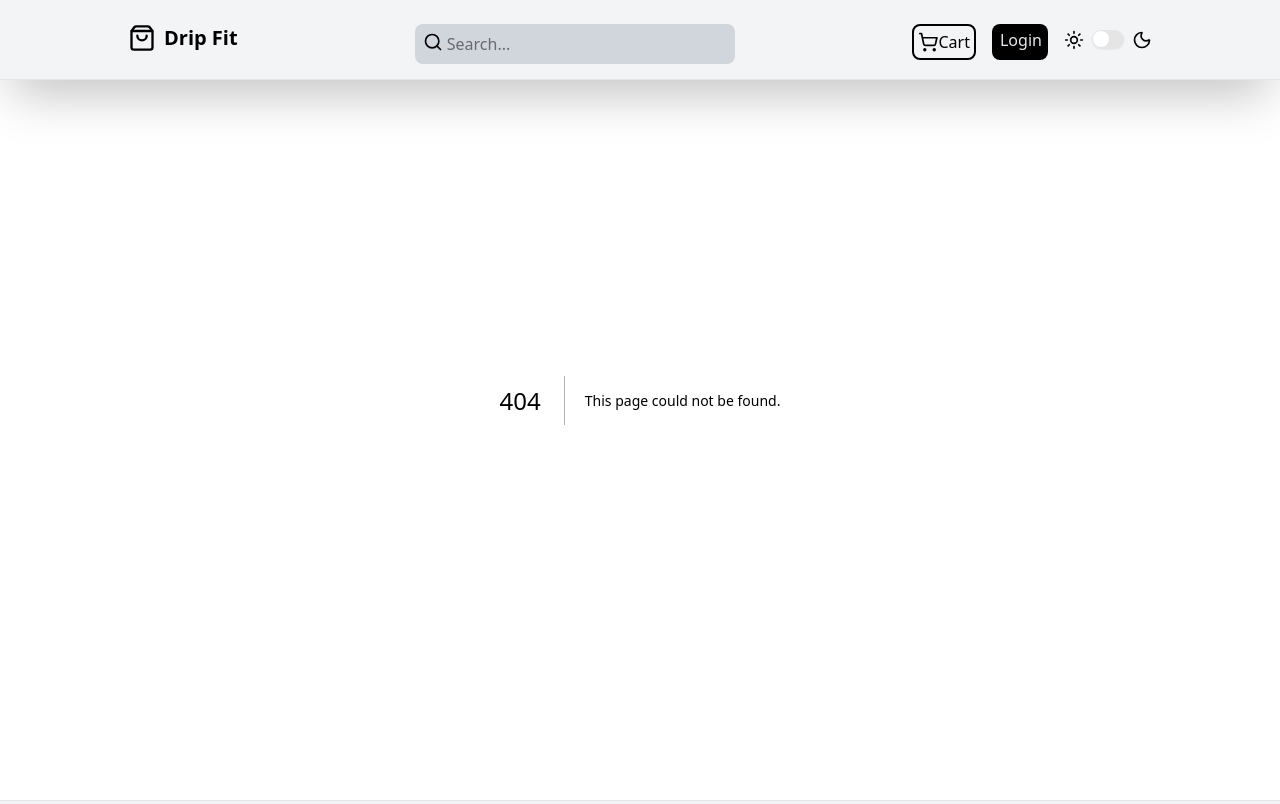
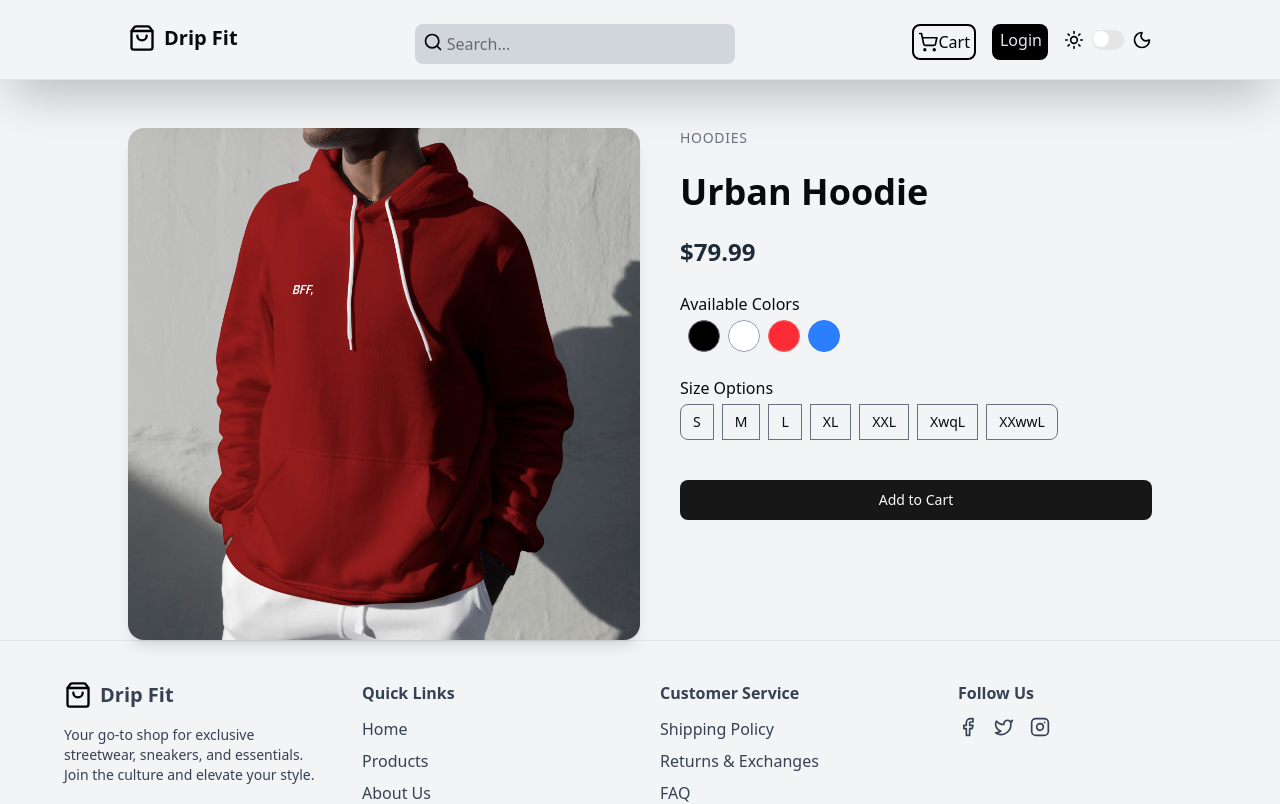
Before and after one commit to AhmedAyman911/drip-fit, a Next.js app: page /products/1 in a window 1280 px wide. Before the commit this address had no page. Shown: the top 804 px of the page. Built offline with nearby package versions, Linux system fonts and the light colour scheme.

Commit message:
add product page

```diff
--- /dev/null
+++ b/app/products/[id]/page.tsx
@@ -0,0 +1,67 @@
+import { Item } from "@/types/ItemTypes";
+import { items } from "@/lib/items";
+
+import Image from "next/image";
+import ColorsToggle from "@/components/colors";
+import SizeToggle from "@/components/Sizes";
+
+import { Button } from "@/components/ui/button"
+
+export default async function ItemPage({ params }: { params: Promise<{ id: Item["id"] }> }) {
+    const { id } = await params;
+    const item = items.find((i) => i.id === id);
+
+    if (!item) {
+        return <p className="p-32">Item not found</p>;
+    }
+
+    return (
+        <div className="flex flex-col md:flex-row gap-10 px-6 md:px-32 pt-32 pb-10 md:pb-0">
+            <div className="relative w-full md:w-1/2 flex items-center justify-center">
+                <div className="relative w-[300px] h-[300] md:w-lg md:h-[512px] aspect-square">
+                    <Image
+                        src={item.imgSrc}
+                        alt={item.title}
+                        fill
+                        className="object-cover object-top rounded-2xl shadow-lg"
+                    />
+                </div>
+            </div>
+
+            <div className="flex flex-col gap-4 md:gap-6 md:w-1/2">
+                <span className="text-sm text-gray-500 uppercase tracking-wider">
+                    {item.category}
+                </span>
+
+                <h1 className="text-3xl md:text-4xl font-bold">{item.title}</h1>
+
+                {item.isOnSale ? (
+                    <div className="flex items-center gap-3">
+                        <span className="text-lg font-semibold text-gray-400 line-through">
+                            ${item.price}
+                        </span>
+                        <span className="text-2xl font-bold text-red-500">
+                            ${item.salePrice}
+                        </span>
+                    </div>
+                ) : (
+                    <div className="text-2xl font-bold text-gray-800 dark:text-gray-200">${item.price}</div>
+                )}
+
+                <div>
+                    <p className="font-medium mb-1">Available Colors</p>
+                    <ColorsToggle />
+                </div>
+
+                <div>
+                    <p className="font-medium mb-1">Size Options</p>
+                    <SizeToggle />
+                </div>
+
+                <Button className="mt-4 w-full sm:w-auto" size="lg">
+                    Add to Cart
+                </Button>
+            </div>
+        </div>
+    );
+}
--- a/components/ItemCard.tsx
+++ b/components/ItemCard.tsx
@@ -6,7 +6,7 @@ export default function ItemCard({ item }: { item: Item }) {
   return (
     <Link href={`/products/${item.id}`} className="flex flex-col md:w-80 w-64">
       <div className="relative aspect-square overflow-hidden">
-        <Image alt="item img" src={item.imgSrc} fill className="object-cover rounded-2xl" />
+        <Image alt="item img" src={item.imgSrc} fill className="object-cover object-top rounded-2xl" />
         {item.isOnSale && (
           <span className="absolute top-3 right-3 bg-red-600 text-white text-xs font-bold px-2 py-1 rounded-2xl">
             Sale
--- a/components/ItemsGrid.tsx
+++ b/components/ItemsGrid.tsx
@@ -1,92 +1,7 @@
 import ItemCard from "@/components/ItemCard";
 import { HTMLAttributes } from "react";
 
-const items = [
-  {
-    id: 1,
-    title: "Urban Hoodie",
-    price: 79.99,
-    imgSrc: "/hoodie.jpg",
-    isOnSale: false,
-    category: "Hoodies",
-  },
-  {
-    id: 2,
-    title: "Retro Sneakers",
-    price: 129.99,
-    salePrice: 99.99,
-    imgSrc: "/shoes.jpg",
-    isOnSale: true,
-    category: "Shoes",
-  },
-  {
-    id: 3,
-    title: "Denim Jacket",
-    price: 149.99,
-    imgSrc: "/jacket.jpg",
-    isOnSale: false,
-    category: "Jackets",
-  },
-  {
-    id: 4,
-    title: "Vintage Leather Boots",
-    price: 189.99,
-    salePrice: 149.99,
-    imgSrc: "/leather-boots.jpg",
-    isOnSale: true,
-    category: "Footwear",
-  },
-  {
-    id: 5,
-    title: "Classic Beanie",
-    price: 29.99,
-    imgSrc: "/beanie.jpg",
-    isOnSale: false,
-    category: "Accessories",
-  },
-  {
-    id: 6,
-    title: "Denim Jacket",
-    price: 149.99,
-    imgSrc: "/jacket.jpg",
-    isOnSale: false,
-    category: "Jackets",
-  },
-  {
-    id: 7,
-    title: "Urban Hoodie",
-    price: 79.99,
-    imgSrc: "/hoodie.jpg",
-    isOnSale: false,
-    category: "Hoodies",
-  },
-  {
-    id: 8,
-    title: "Vintage Leather Boots",
-    price: 189.99,
-    salePrice: 149.99,
-    imgSrc: "/leather-boots.jpg",
-    isOnSale: true,
-    category: "Footwear",
-  },
-  {
-    id: 9,
-    title: "Classic Beanie",
-    price: 29.99,
-    imgSrc: "/beanie.jpg",
-    isOnSale: false,
-    category: "Accessories",
-  },
-  {
-    id: 10,
-    title: "Vintage Leather Boots",
-    price: 189.99,
-    salePrice: 149.99,
-    imgSrc: "/leather-boots.jpg",
-    isOnSale: true,
-    category: "Footwear",
-  },
-];
+import { items } from "@/lib/items";
 
 interface ItemsGridProps extends HTMLAttributes<HTMLDivElement> {
   title: string;
--- /dev/null
+++ b/lib/items.ts
@@ -0,0 +1,86 @@
+export const items = [
+  {
+    id: "1",
+    title: "Urban Hoodie",
+    price: 79.99,
+    imgSrc: "/hoodie.jpg",
+    isOnSale: false,
+    category: "Hoodies",
+  },
+  {
+    id: "2",
+    title: "Retro Sneakers",
+    price: 129.99,
+    salePrice: 99.99,
+    imgSrc: "/shoes.jpg",
+    isOnSale: true,
+    category: "Shoes",
+  },
+  {
+    id: "3",
+    title: "Denim Jacket",
+    price: 149.99,
+    imgSrc: "/jacket.jpg",
+    isOnSale: false,
+    category: "Jackets",
+  },
+  {
+    id: "4",
+    title: "Vintage Leather Boots",
+    price: 189.99,
+    salePrice: 149.99,
+    imgSrc: "/leather-boots.jpg",
+    isOnSale: true,
+    category: "Footwear",
+  },
+  {
+    id: "5",
+    title: "Classic Beanie",
+    price: 29.99,
+    imgSrc: "/beanie.jpg",
+    isOnSale: false,
+    category: "Accessories",
+  },
+  {
+    id: "6",
+    title: "Denim Jacket",
+    price: 149.99,
+    imgSrc: "/jacket.jpg",
+    isOnSale: false,
+    category: "Jackets",
+  },
+  {
+    id: "7",
+    title: "Urban Hoodie",
+    price: 79.99,
+    imgSrc: "/hoodie.jpg",
+    isOnSale: false,
+    category: "Hoodies",
+  },
+  {
+    id: "8",
+    title: "Vintage Leather Boots",
+    price: 189.99,
+    salePrice: 149.99,
+    imgSrc: "/leather-boots.jpg",
+    isOnSale: true,
+    category: "Footwear",
+  },
+  {
+    id: "9",
+    title: "Classic Beanie",
+    price: 29.99,
+    imgSrc: "/beanie.jpg",
+    isOnSale: false,
+    category: "Accessories",
+  },
+  {
+    id: "10",
+    title: "Vintage Leather Boots",
+    price: 189.99,
+    salePrice: 149.99,
+    imgSrc: "/leather-boots.jpg",
+    isOnSale: true,
+    category: "Footwear",
+  },
+];
--- a/types/ItemTypes.ts
+++ b/types/ItemTypes.ts
@@ -1,5 +1,5 @@
 export type Item = {
-  id: number;
+  id: string;
   title: string;
   imgSrc: string;
   price: number;
```
